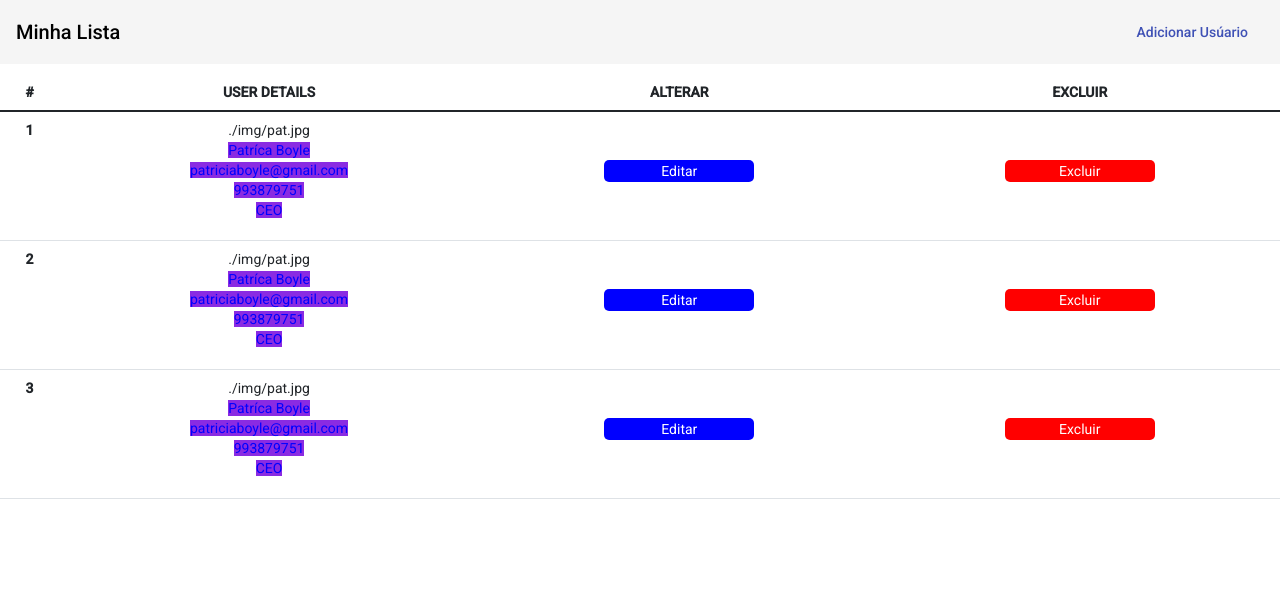
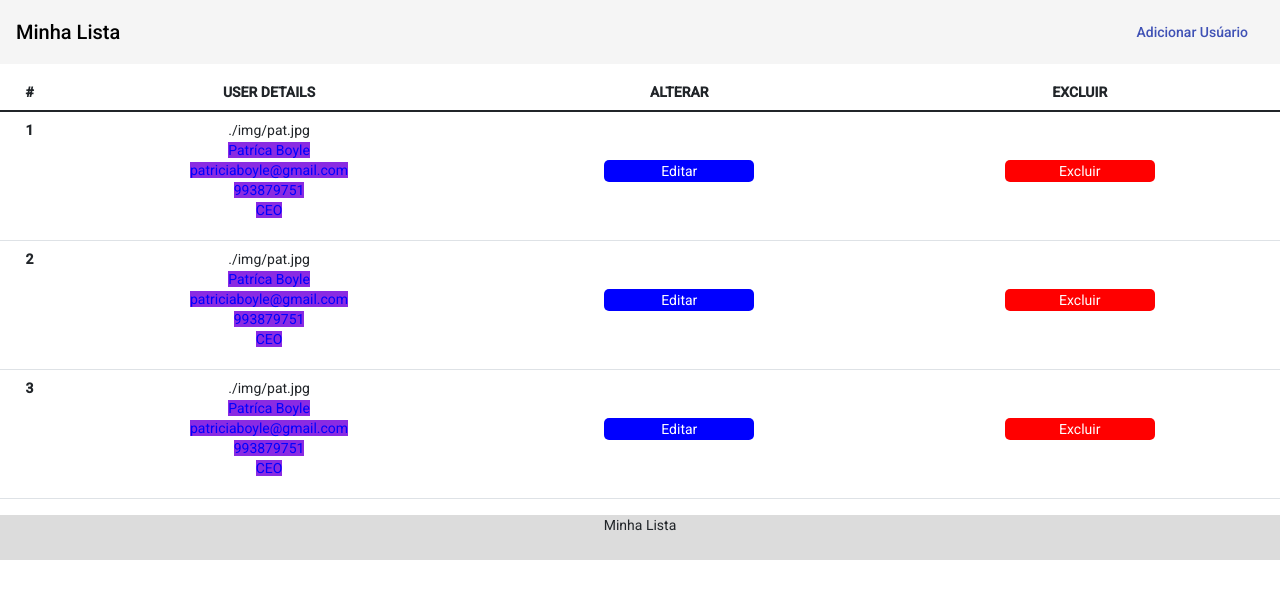
Before and after one commit to costaalessandro-ux/AngularSPA, an Angular app: page / in a window 1280 px wide. Shown: the top 598 px of the page. Built offline with nearby package versions, Linux system fonts and the light colour scheme.

Commit message:
cria rodape

```diff
--- a/src/app/app.module.ts
+++ b/src/app/app.module.ts
@@ -12,6 +12,7 @@ import { ListaComponent } from './lista/lista.component';
 import { InfosComponent } from './infos/infos.component';
 import { BotaoComponent } from './botao/botao.component';
 import { BotaoComponent1 } from './botao/botao1.component';
+import { RodapeComponent } from './rodape/rodape.component';
 
 
 @NgModule({
@@ -21,7 +22,8 @@ import { BotaoComponent1 } from './botao/botao1.component';
     ListaComponent,
     InfosComponent,
     BotaoComponent,
-    BotaoComponent1
+    BotaoComponent1,
+    RodapeComponent
   ],
   imports: [
     BrowserModule,
--- a/src/app/home/home.component.html
+++ b/src/app/home/home.component.html
@@ -4,3 +4,4 @@
   <button mat-button color="primary"> Adicionar Usúario </button>
 </mat-toolbar>
 <app-lista></app-lista>
+<app-rodape></app-rodape>
--- a/src/app/rodape/rodape.component.css
+++ b/src/app/rodape/rodape.component.css
@@ -0,0 +1,9 @@
+footer{
+    background-color:  gainsboro;
+    text-align: center;
+    height: 45px;
+}
+
+.rodape{
+    text-align: end;
+}
--- a/src/app/rodape/rodape.component.html
+++ b/src/app/rodape/rodape.component.html
@@ -0,0 +1,3 @@
+<footer>
+  <span class="rodape">Minha Lista</span>
+</footer>
--- a/src/app/rodape/rodape.component.ts
+++ b/src/app/rodape/rodape.component.ts
@@ -0,0 +1,18 @@
+import { Component, OnInit } from "@angular/core";
+
+
+@Component({
+    selector: 'app-rodape',
+    templateUrl: './rodape.component.html',
+    styleUrls: ['./rodape.component.css'],
+})
+
+export class RodapeComponent implements OnInit{
+
+    constructor () {}
+
+    ngOnInit(): void {
+
+    }
+
+}
```
